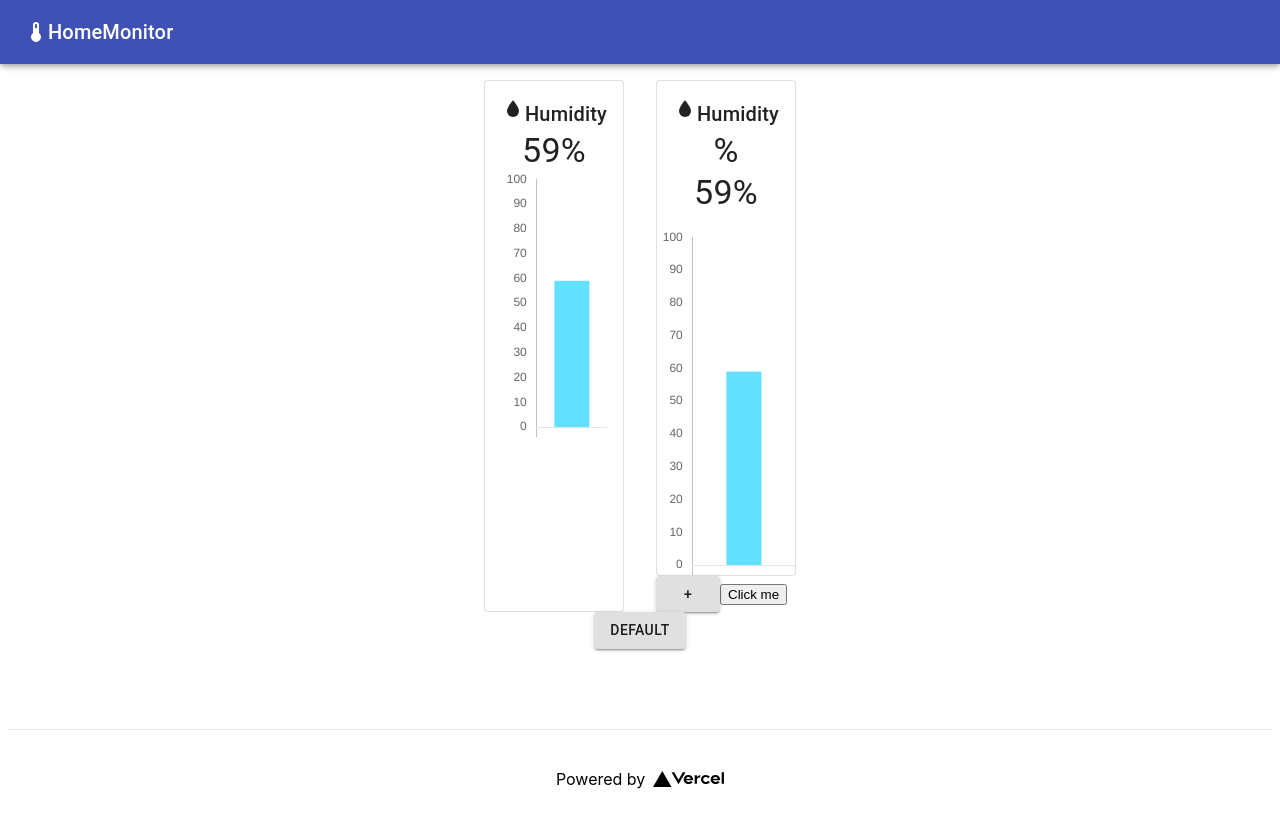
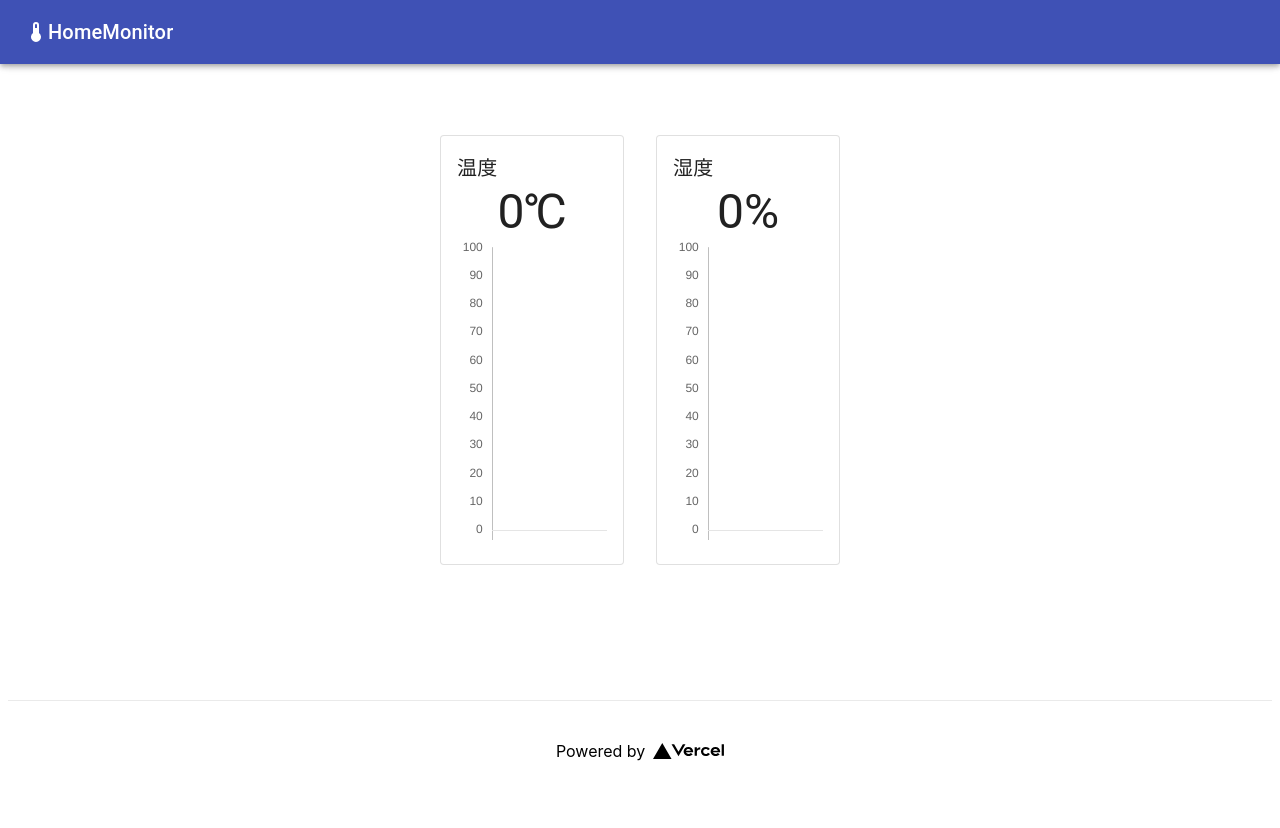
Before and after one commit to shiguma127/HomeMonitor, a Next.js app: page / in a window 1280 px wide. After the commit the page ends 800 px from the top, so only its background shows below. Built offline with nearby package versions, Linux system fonts and the light colour scheme.

Commit message:
BarChart from config.json

```diff
--- a/package.json
+++ b/package.json
@@ -13,11 +13,13 @@
     "@mdi/react": "^1.4.0",
     "@types/node": "^14.14.7",
     "@types/react": "^16.9.56",
+    "@types/react-redux": "^7.1.11",
     "chart.js": "^2.9.4",
     "next": "10.0.1",
     "react": "17.0.1",
     "react-chartjs-2": "^2.11.1",
     "react-dom": "17.0.1",
+    "react-redux": "^7.2.2",
     "typescript": "^4.0.5"
   },
   "devDependencies": {
--- a/pages/components/BarCard.tsx
+++ b/pages/components/BarCard.tsx
@@ -1,45 +1,25 @@
 import {Bar} from "react-chartjs-2";
-import React, {useState} from "react";
-import {render} from "next/client";
-import {Button, Card, CardContent, Grid, Typography} from "@material-ui/core";
+import React from "react";
+import {Card, CardContent, Typography} from "@material-ui/core";
 import styles from "../../styles/Home.module.css";
-import Icon from "@mdi/react";
-import {mdiWater} from "@mdi/js";
 
-const BarCard = (props)=> {
-    const [data,setData] :any= useState(props.data);
-    const [cnt,setCnt] = useState();
-    const updateData = ()=>{
-        let cp :any = {}
-        Object.assign(cp,data)
-        cp.datasets[0].data[0]++
-        setData(cp)
-    }
+const BarCard = (props) => {
     return (
         <div>
-            <Card variant={"outlined"} className={styles.fullCard}>
+            <Card variant={"outlined"} className={styles.fullCard} >
                 <CardContent>
                     <Typography variant={"h6"}>
-                        <Icon path={mdiWater}
-                              size={1}
-                        />
-                        Humidity
+                        {props.data.datasets[0].label}
                     </Typography>
-                    <Typography variant={"h4"} align={"center"}>
-                        {cnt}%
+                    <Typography variant={"h3"} align={"center"}>
+                        {props.data.datasets[0].data[0]}{props.unit}
                     </Typography>
-                    <Typography variant={"h4"} align={"center"}>
-                        {props.data.datasets[0].data[0]}%
-                    </Typography>
+                    <div>
+                        <Bar data={props.data} options={props.options} height={300} width={150} redraw/>
+                    </div>
                 </CardContent>
-                <Bar data={props.data} options={props.options} height={150} width={60} redraw/>
             </Card>
-            <Button variant="contained" onClick={updateData} >+</Button>
-            <button onClick={()=>{console.log(data)}}>
-                Click me
-            </button>
         </div>
     );
 }
-
 export default BarCard
--- a/pages/index.tsx
+++ b/pages/index.tsx
@@ -1,85 +1,27 @@
 import Head from 'next/head';
 import styles from '../styles/Home.module.css';
-import {AppBar, Button, Card, CardContent, Grid, IconButton, Toolbar, Typography} from "@material-ui/core";
+import {AppBar, Button, Grid, IconButton, Toolbar, Typography} from "@material-ui/core";
 import Icon from "@mdi/react";
-import {mdiThermometer, mdiWater} from '@mdi/js';
-import {Bar} from "react-chartjs-2";
-import {display} from "@material-ui/system";
+import {mdiThermometer} from '@mdi/js';
 import React from "react";
 import BarCard from "./components/BarCard";
+import BarData from "../src/BarData";
 
-const func = function () {
+let configs = []
+const datas = []
 
-}
-const data2 = {
-    labels: ['aaa'],
-    datasets: [
-        {
-            label:'aaa',
-            data: [59],
-            barThickness: 35,
-            backgroundColor: [
-                'rgb(99,224,255)'
-            ],
-            borderColor: [
-                'rgba(99,224,255 1)'
-            ],
-            borderWidth: 0,
-            borderSkipped:'end',
-        },
-    ],
+class Home extends React.Component<any, any> {
+    constructor(props) {
+        super(props);
+        configs = require('../config/config.json').configs
+        configs.forEach(config => {
+            datas.push(new BarData(config.label, config.color, config.unit, config.range.min, config.range.max))
+        })
+        console.log(datas)
+        this.state = {datas: datas}
     }
 
-const data = {
-    labels: ['aaa'],
-    datasets: [
-        {
-            label:'aaa',
-            data: [100],
-            barThickness: 35,
-            backgroundColor: [
-                'rgba(255, 99, 132, 255)'
-            ],
-            borderColor: [
-                'rgba(255, 99, 132, 1)'
-            ],
-            borderWidth: 0,
-            borderSkipped:'end',
-        },
-    ],
-}
-const options = {
-    maintainAspectRatio: true,
-    responsive: true,
-    animation:false,
-    legend:{
-        display:false,
-    },
-    scales: {
-        xAxes:[
-            {
-                ticks: {
-                    display:false,
-                }
-            }
-        ],
-        yAxes: [
-            {
-                gridLines: {
-                    display:false
-                },
-                ticks: {
-                    display: true,
-                    max: 100,
-                    beginAtZero: true,
-                },
-            },
-        ],
-    },
-}
-
-
-export default function Home() {
+    render() {
         return (
             <div className={styles.container}>
                 <Head>
@@ -105,27 +47,14 @@ export default function Home() {
                         </Toolbar>
                     </AppBar>
                     <Grid container spacing={4}>
+                        {datas.map(d => {
+                            return (
                                 <Grid item>
-                        <Card variant={"outlined"} className={styles.fullCard}>
-                            <CardContent>
-                                <Typography variant={"h6"}>
-                                    <Icon path={mdiWater}
-                                          size={1}
-                                    />
-                                    Humidity
-                                </Typography>
-                                <Typography variant={"h4"} align={"center"}>
-                                    59%
-                                </Typography>
-                                <Bar data={data2} options={options} height={150} width={60} redraw={true}/>
-                            </CardContent>
-                        </Card>
+                                    <BarCard data={d.data} options={d.options} unit={d.unit}> </BarCard>
                                 </Grid>
-                    <Grid item>
-                        <BarCard data={data2} options={options}> </BarCard>
+                            )
+                        })}
                     </Grid>
-                </Grid>
-                <Button variant="contained" onClick={function() { data2.datasets[0].data[0]+=1}}>Default</Button>
                 </main>
 
                 <footer className={styles.footer}>
@@ -141,3 +70,6 @@ export default function Home() {
             </div>
         );
     }
+}
+
+export default Home
--- a/styles/Home.module.css
+++ b/styles/Home.module.css
@@ -93,8 +93,8 @@
 }
 
 .fullCard{
-  height: 100%;
-  width: 100%;
+  height: auto;
+  width: auto;
 }
 
 .card:hover,
```
Also changed, not shown: config/homeMonitor.json (deleted, +0 -8 lines), 1 other file (tests, documents, lock files or other folders). Lines whose indentation alone changed are shown as unchanged.
